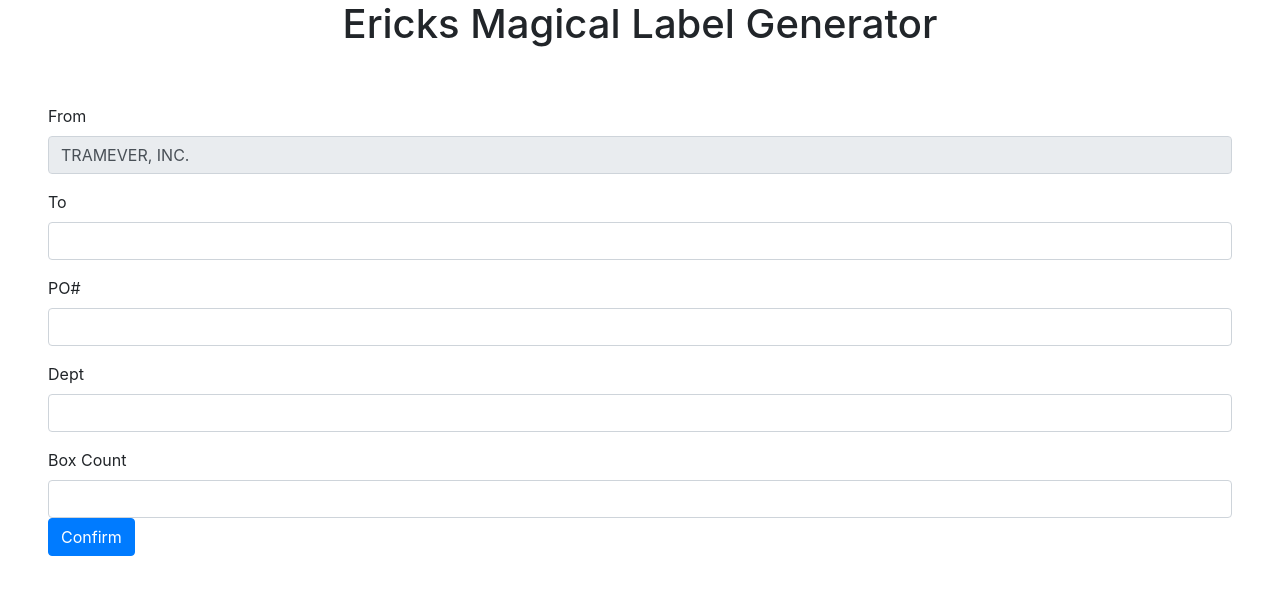
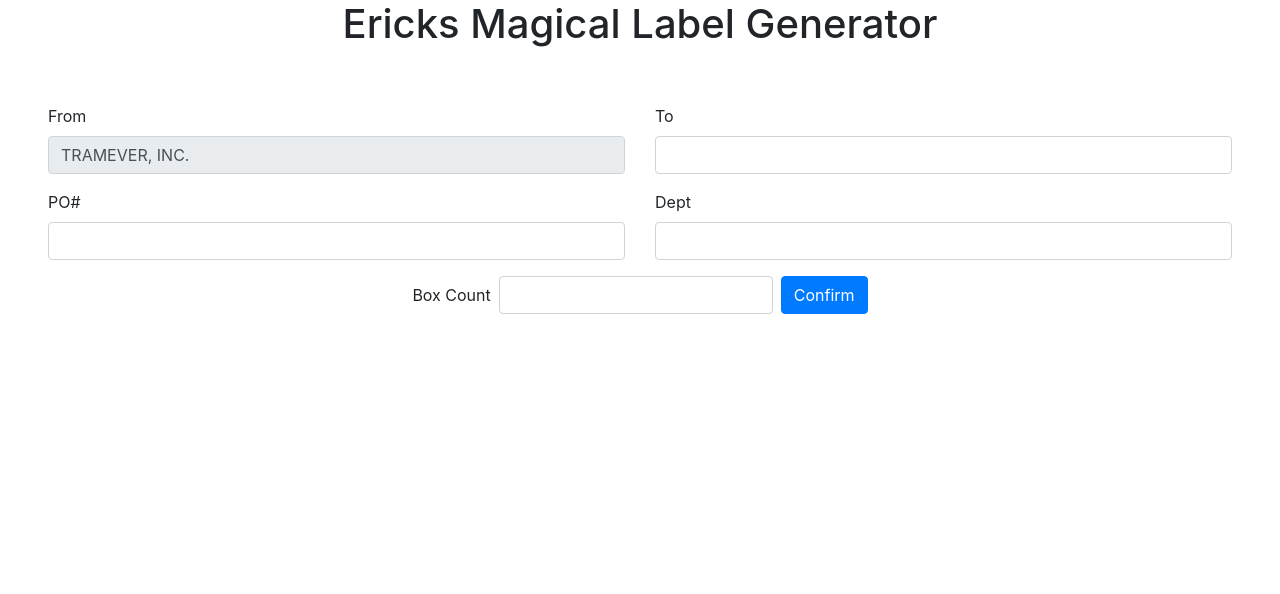
Before and after one commit to derftymutt/EricksMagicalLabelGenerator, an Angular app: page / in a window 1280 px wide. Shown: the top 594 px of the page. Built offline with nearby package versions, Linux system fonts and the light colour scheme.

Commit message:
fix some formatting

```diff
--- a/src/app/app.component.html
+++ b/src/app/app.component.html
@@ -4,30 +4,37 @@
 <form [formGroup]="labelForm"  (ngSubmit)="onSubmit(labelForm)" novalidate>
 
   <div class="p-5">
-    <div class="form-group">
+    <div class="row">
+      <div class="form-group col-6">
         <label for="from">From</label>
         <input name="from" formControlName="from" type="text" class="form-control" readonly>
       </div>
 
-    <div class="form-group">
+      <div class="form-group col-6">
           <label for="to">To</label>
           <input name="to" formControlName="to" type="text" class="form-control">
         </div>
-
-      <div class="form-group">
+    </div>
+    <div class="row">
+      <div class="form-group col-6">
           <label for="purchaseOrder">PO#</label>
           <input name="purchaseOrder" formControlName="purchaseOrder" type="text" class="form-control">
         </div>
 
-        <div class="form-group">
+        <div class="form-group col-6">
             <label for="dept">Dept</label>
             <input name="dept" formControlName="dept" type="text" class="form-control">
           </div>
 
+    </div>
+
+<div class="form-inline justify-content-center">
   <div class="form-group">
     <label for="boxCount">Box Count</label>
-            <input #boxCountValue name="boxCount" formControlName="boxCount" type="text" class="form-control">
-            <button type="button" class="btn btn-primary" (click)="onBoxCountConfirm(boxCountValue)">Confirm</button>
+    <input #boxCountValue name="boxCount" formControlName="boxCount" type="text" class="form-control ml-2">
+  </div>
+  <button type="button" class="btn btn-primary ml-2" (click)="onBoxCountConfirm(boxCountValue)">Confirm</button>
+
 </div>
 
   </div>
```
Lines whose indentation alone changed are shown as unchanged.
